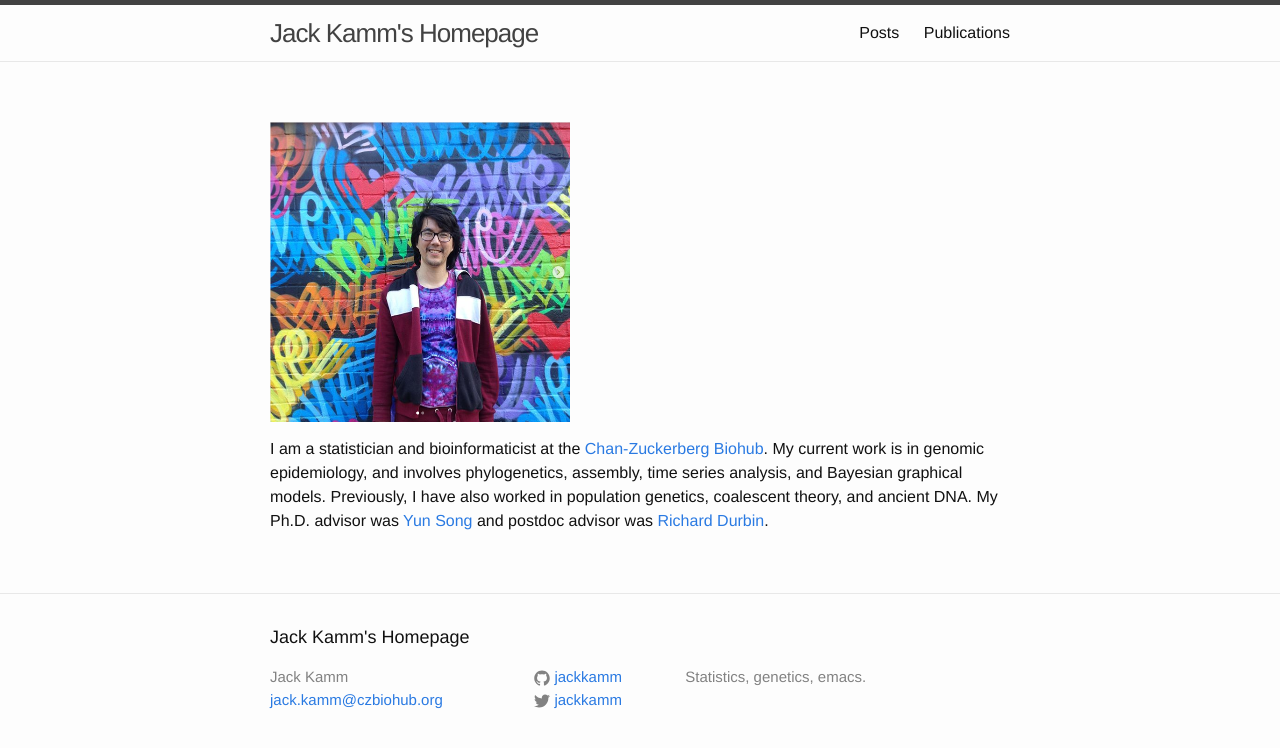
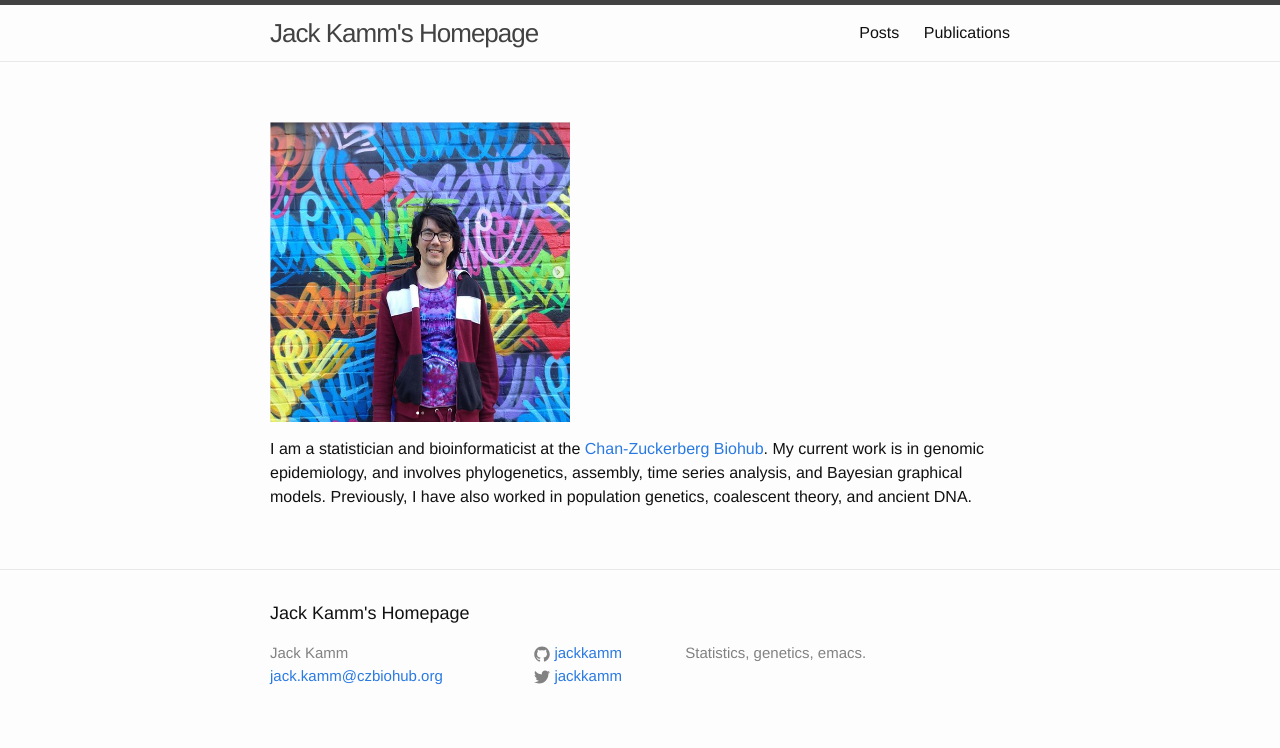
Before and after one commit to jackkamm/jackkamm.github.io, a Jekyll site: the page built from index.md, in a window 1280 px wide. Shown: the top 748 px of the page. Built offline with Jekyll 4.4.1, drawn with Linux system fonts in a browser that asks for light colours.

Commit message:
remove reference to advisors

```diff
--- a/index.md
+++ b/index.md
@@ -5,4 +5,4 @@ layout: page
 <img src="/assets/mural.png" width="300" />
 
 I am a statistician and bioinformaticist at the [Chan-Zuckerberg Biohub](https://www.czbiohub.org/). My current work is in genomic epidemiology, and involves phylogenetics, assembly, time series analysis, and Bayesian graphical models.
-Previously, I have also worked in population genetics, coalescent theory, and ancient DNA. My Ph.D. advisor was [Yun Song](http://people.eecs.berkeley.edu/~yss/) and postdoc advisor was [Richard Durbin](https://www.gen.cam.ac.uk/directory/richard-durbin).
+Previously, I have also worked in population genetics, coalescent theory, and ancient DNA.
```
